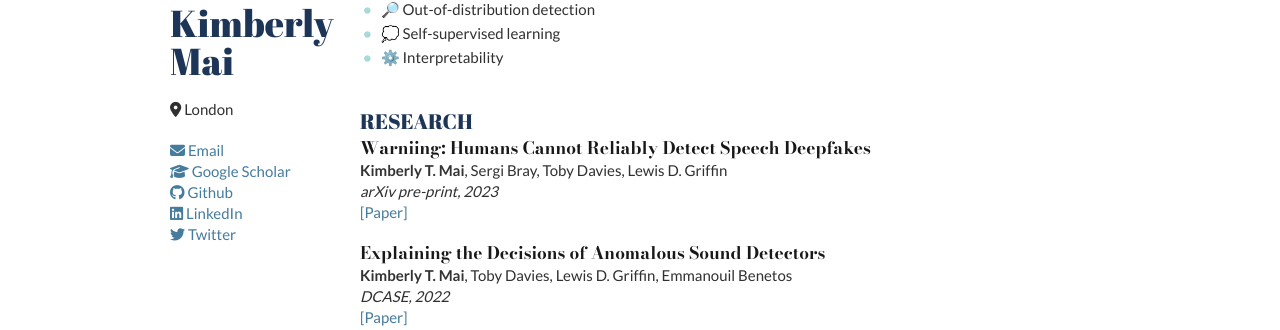
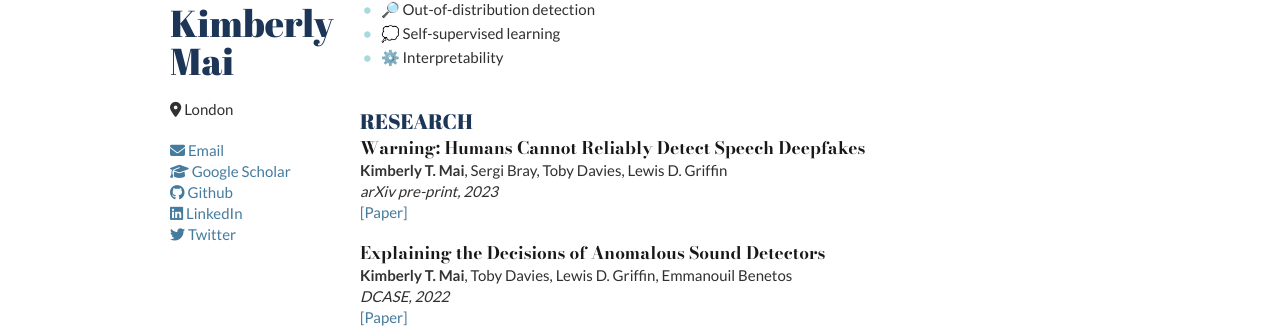
Before and after one commit to ktmai/ktmai.github.io, a Jekyll site: the page built from index.html, in a window 1280 px wide. Shown: the part 236-566 px from the top of the page. Built offline with Jekyll 4.4.1, drawn with Linux system fonts in a browser that asks for light colours; nearby versions of some CDN libraries; the list of posts is cut into pages by our own code.

Commit message:
updatepages

```diff
--- a/_includes/research.html
+++ b/_includes/research.html
@@ -2,7 +2,7 @@
   <h1>Research</h1>
   <article>
     <header>
-      <h2>Warniing: Humans Cannot Reliably Detect Speech Deepfakes</h2>
+      <h2>Warning: Humans Cannot Reliably Detect Speech Deepfakes</h2>
     </header>
     <p>
       <strong>Kimberly T. Mai</strong>, Sergi Bray, Toby Davies, Lewis D.
```
